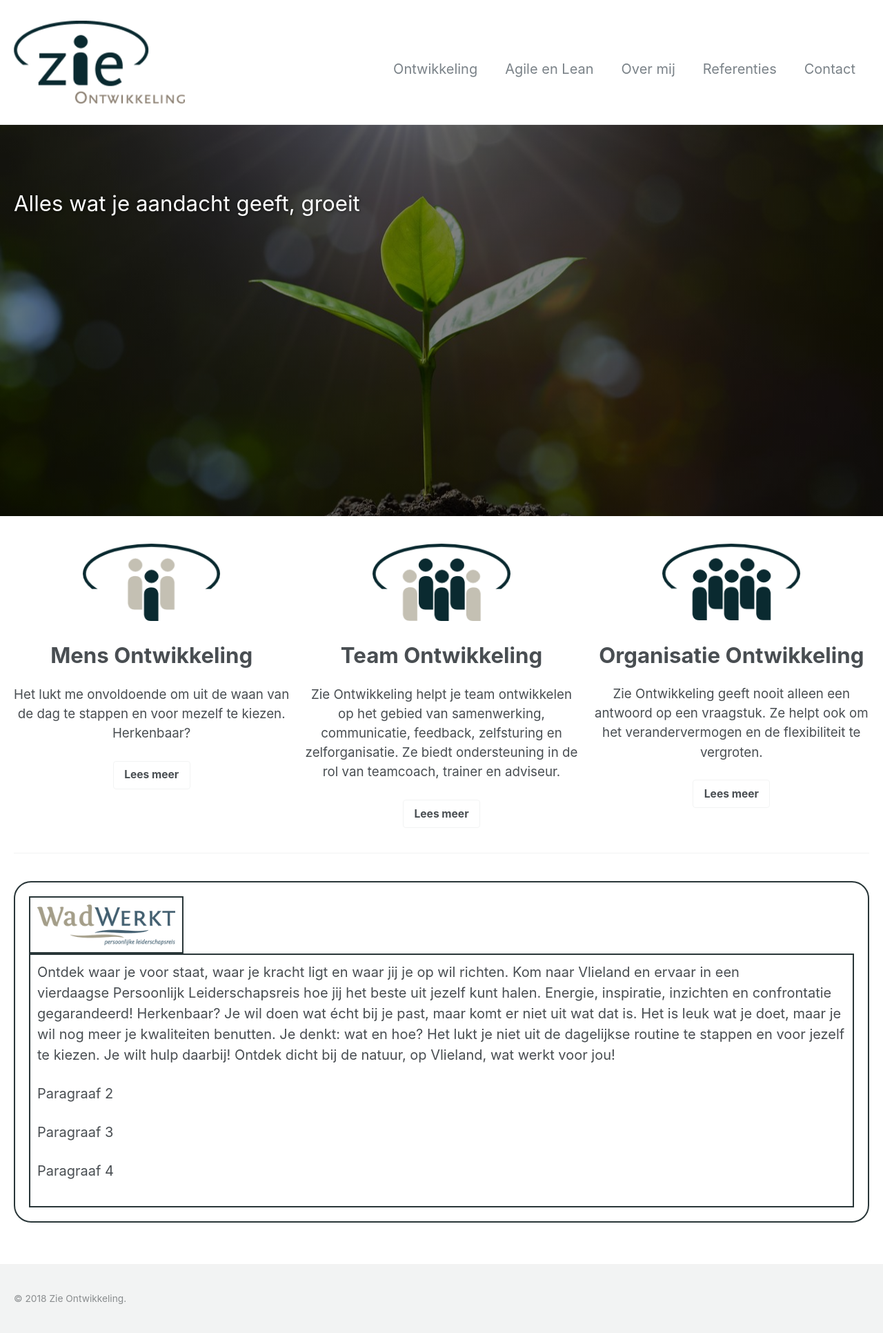
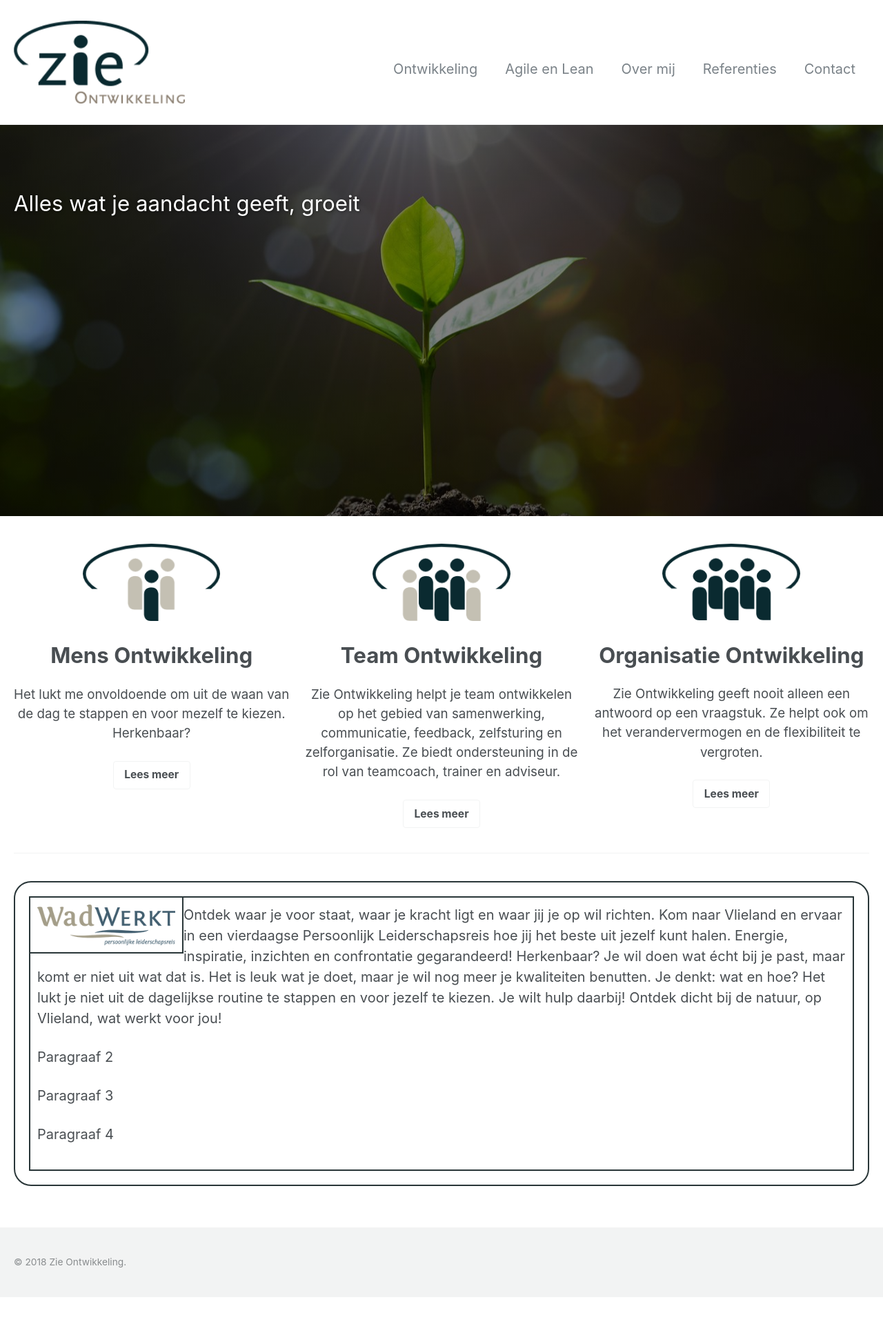
Before and after one commit to twinmum1/zie-ontwikkeling, a Jekyll site: the page built from _pages/proef.md, in a window 1280 px wide. Shown: the whole page at 69% size. Built offline with Jekyll 4.4.1, drawn with Linux system fonts in a browser that asks for light colours; after the commit the page ends 1880 px from its top, so only the background shows below that.

Commit message:
Update proef.md

```diff
--- a/_pages/proef.md
+++ b/_pages/proef.md
@@ -48,7 +48,7 @@ feature_row:
   <div style="border: 2px solid #293638; float: left; padding: 10px;">
     <a href="http://www.wad-werkt.nl"><img width="200" height="58" src="https://twinmum1.github.io/zie-ontwikkeling/assets/images/wadwerkt-logo-colour.png" alt="wad-werkt.nl"/></a>
   </div>
-  <div style="border: 2px solid #293638; float: right; padding: 10px;">
+  <div style="border: 2px solid #293638; padding: 10px;">
     <p>Ontdek waar je voor staat, waar je kracht ligt en waar jij je op wil richten. Kom naar Vlieland en ervaar in een vierdaagse Persoonlijk Leiderschapsreis hoe jij het beste uit jezelf kunt halen. Energie, inspiratie, inzichten en confrontatie gegarandeerd!
 Herkenbaar?
 Je wil doen wat écht bij je past, maar komt er niet uit wat dat is.
```
